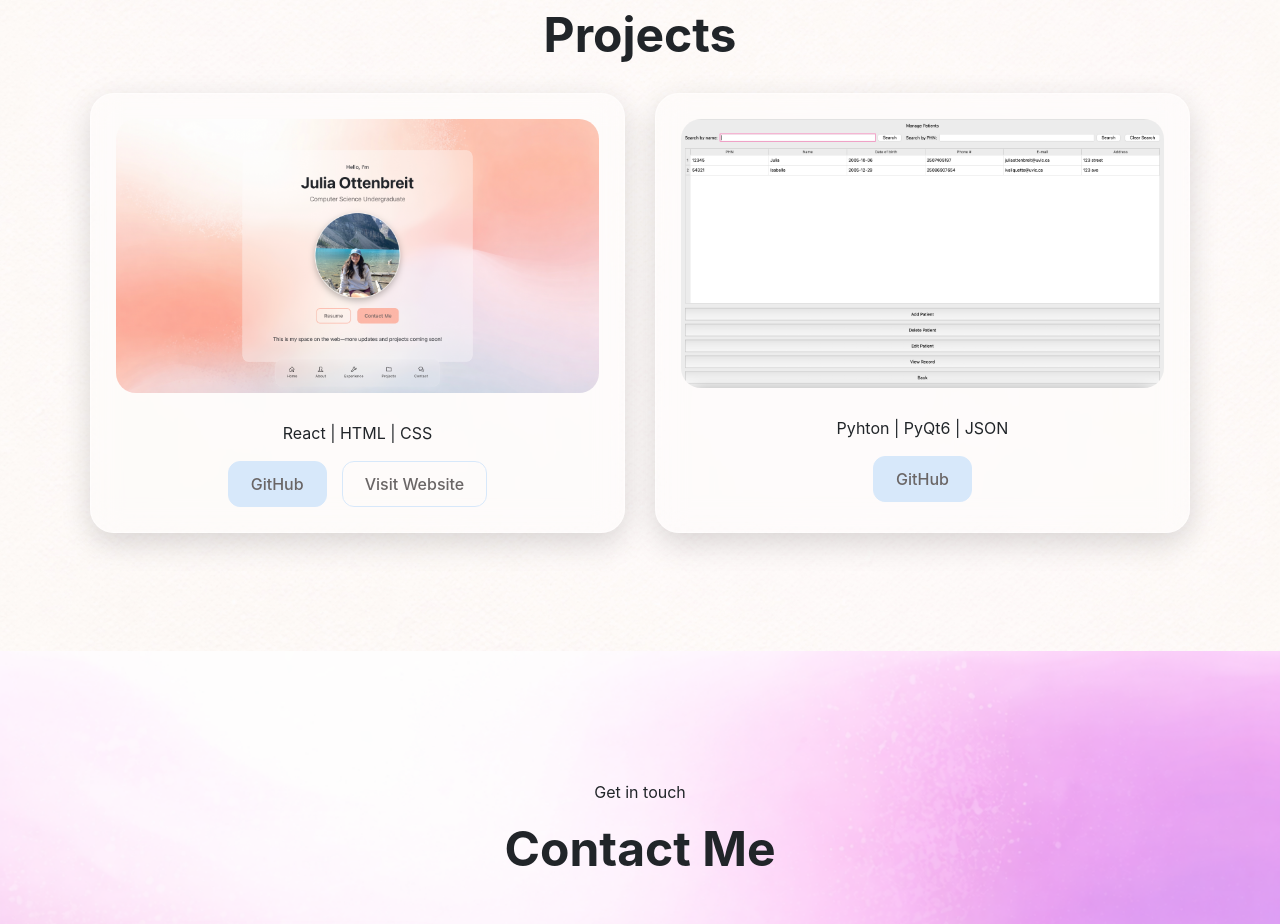
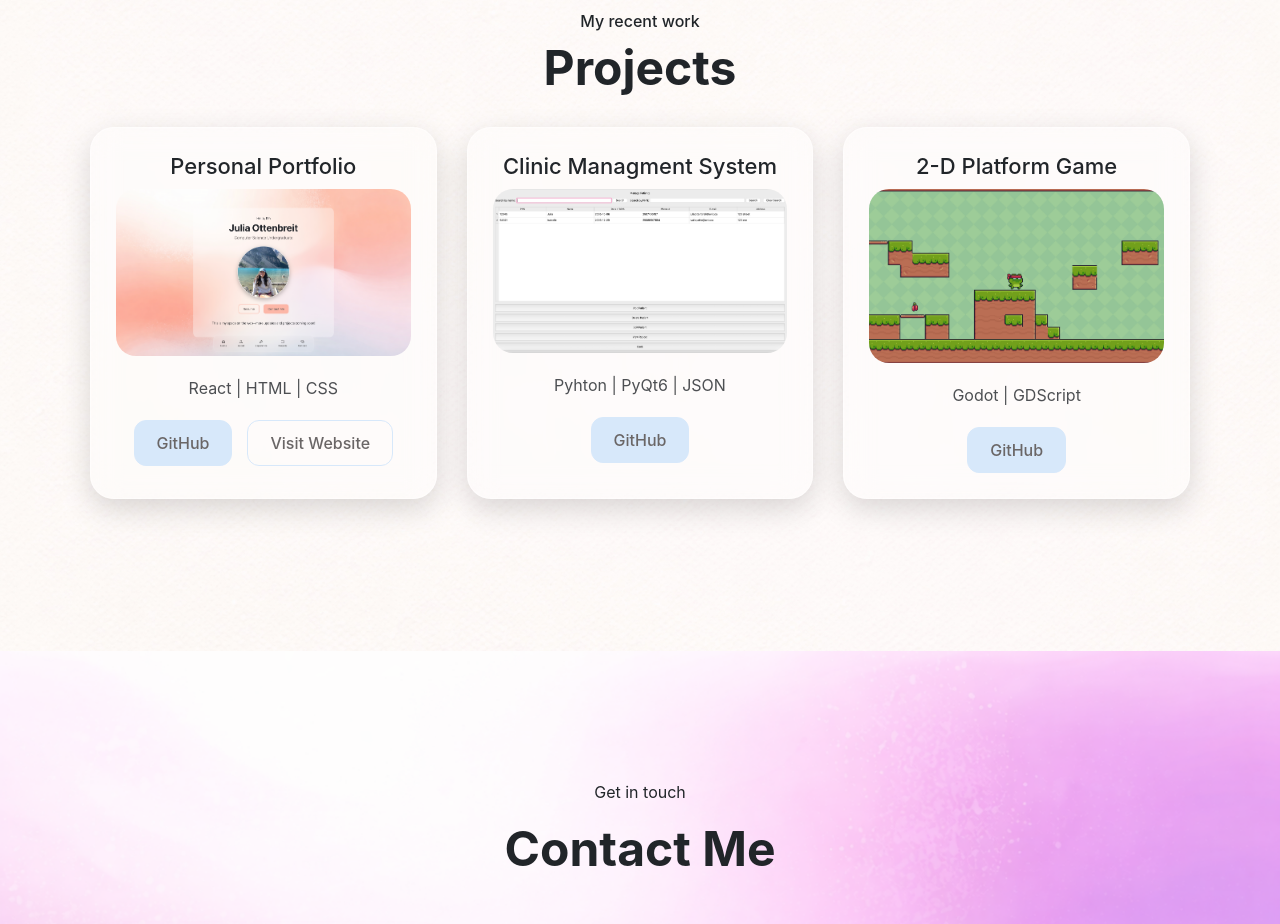
Before and after one commit to juliaOtt06/personal-website, a React (Create React App) app: page / in a window 1280 px wide. Shown: the part 2564-3488 px from the top of the page. Built offline with nearby package versions, Linux system fonts and the light colour scheme.

Commit message:
added a project

```diff
--- a/src/components/Projects.css
+++ b/src/components/Projects.css
@@ -45,6 +45,11 @@
     transition: transform 0.3s ease, box-shadow 0.3s ease;
 }
 
+.project-card h2 {
+    font-size: 22px;
+    margin-bottom: 10px;
+}
+
 .project-card:hover {
     transform: translateY(-8px);
     box-shadow: 0 18px 40px rgba(0,0,0,0.5);
--- a/src/components/Projects.js
+++ b/src/components/Projects.js
@@ -4,6 +4,7 @@ import bg from "./images/background2.jpg"
 
 import project1 from "./images/personal-portfolio2.jpg"
 import project2 from "./images/clinic2.jpg"
+import project3 from "./images/project3.jpg"
 
 const projects = [
     {
@@ -16,10 +17,17 @@ const projects = [
     },
     {
         id: 2,
-        title: "Clinic Patient Managment System",
+        title: "Clinic Managment System",
         tech: "Pyhton | PyQt6 | JSON",
         image: project2,
         github: "https://github.com/juliaOtt06/clinic-managment-system"
+    },
+    {
+        id: 3,
+        title: "2-D Platform Game",
+        tech: "Godot | GDScript",
+        image: project3,
+        github: "https://github.com/juliaOtt06/2D-platformer-game"
     }
 ]
 
@@ -41,14 +49,14 @@ const Projects = () => {
                     {projects.map((project) => (
                         <div className="project-card" key={project.id}>
 
+                            <h2>{project.title}</h2>
                             <img
                                 src={project.image}
-                                alt={project.tittle}
+                                alt={project.title}
                                 className="project-image"
                             />
 
-                            <h2>{project.tittle}</h2>
-                            <p classNmae="project-tech">{project.tech}</p>
+                            <p className="project-tech">{project.tech}</p>
 
                             <div className="project-buttons">
                                 <a href={project.github} target="_blank" rel="noreferrer">
```
Also changed, not shown: src/components/images/project3.jpg (added).
